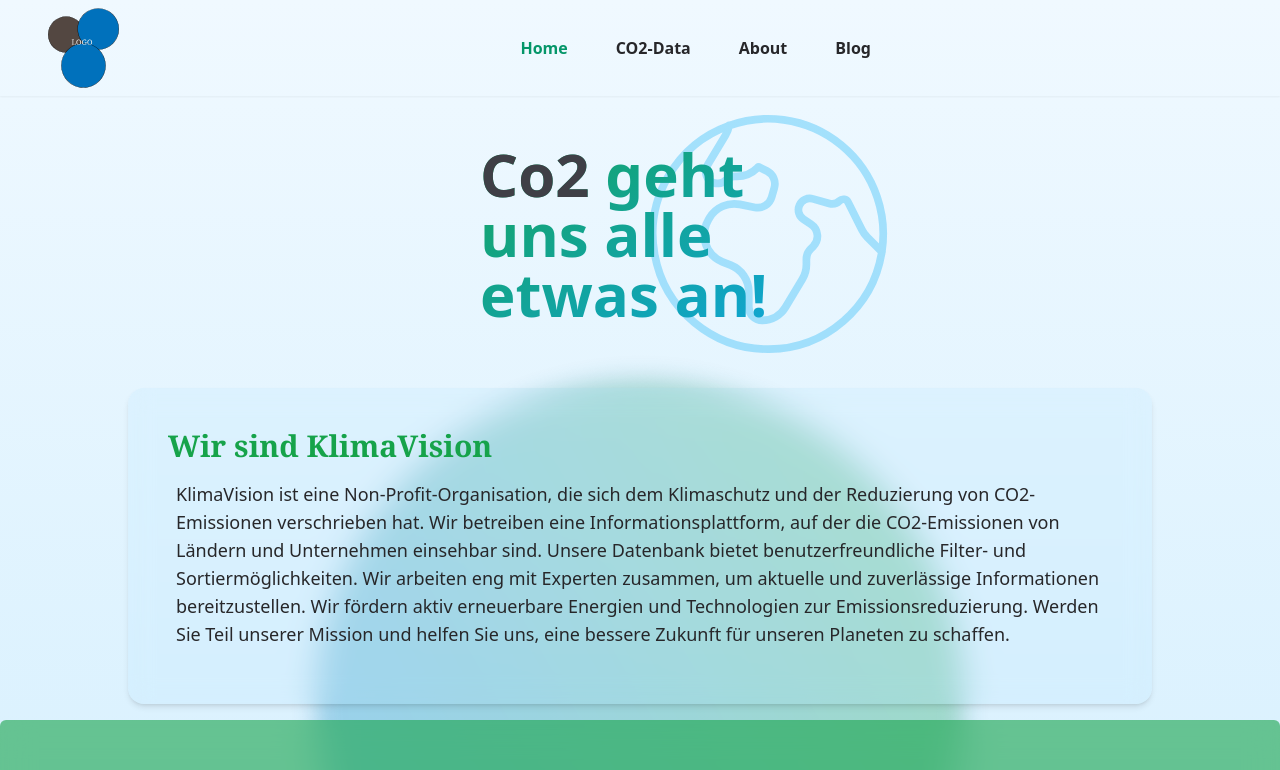
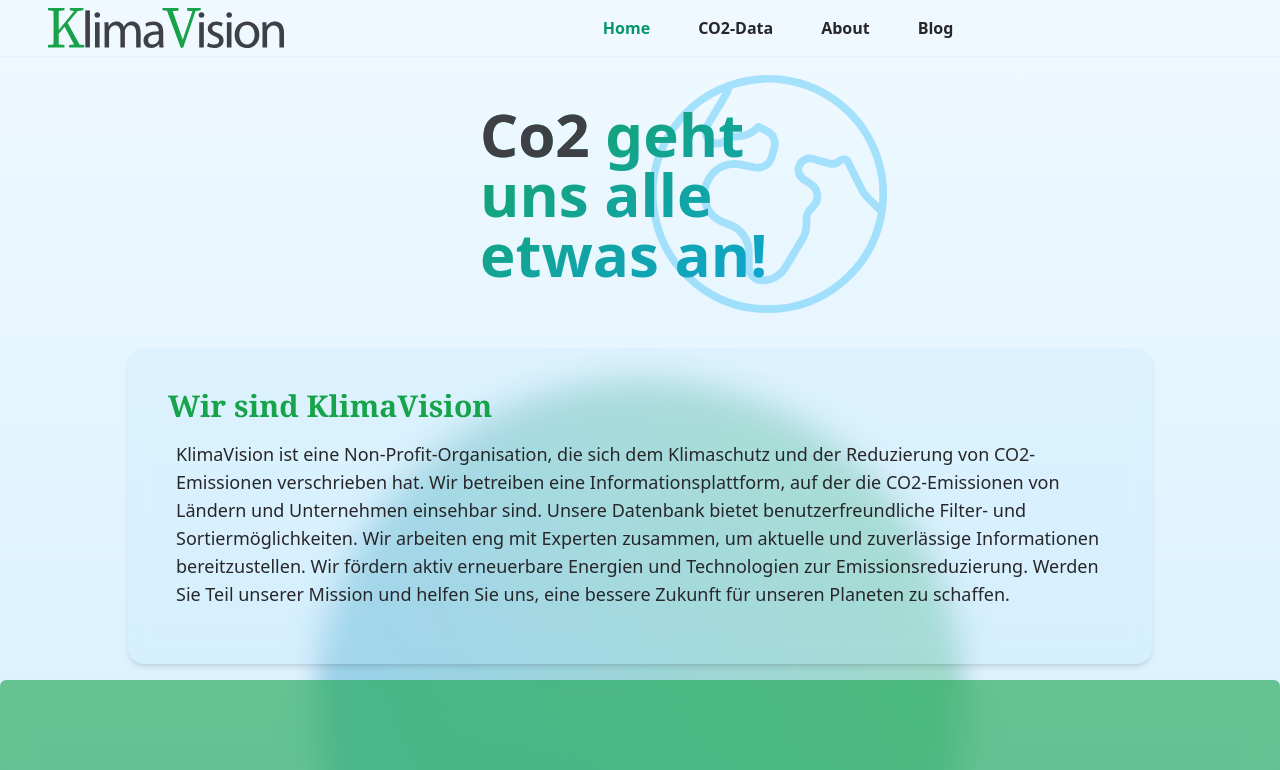
Before and after one commit to pinaio/FS_KlimaVision, a Vue app: page / in a window 1280 px wide. Shown: the top 770 px of the page. Built offline with nearby package versions, Linux system fonts and the light colour scheme.

Commit message:
logo replace + clickable

```diff
--- a/src/components/MainNav.vue
+++ b/src/components/MainNav.vue
@@ -1,22 +1,27 @@
 <script setup>
 import { ref } from "vue";
+import { useRouter } from "vue-router";
 
 const isMenuOpen = ref(false);
+const router = useRouter();
 
 function openCloseMenu() {
   isMenuOpen.value = !isMenuOpen.value;
 }
+
+const goHome = () => {
+  router.push("/");
+  console.log("klickt");
+};
 </script>
 
 <template>
   <nav class="relative mx-auto p-2 font-semibold md:shadow-sm">
     <div class="item-center flex justify-between">
-      <div class="">
-        <object
-          data="src\assets\Logo.svg"
-          class="ml-4 h-20 self-center lg:ml-10"
-        ></object>
+      <div @click="goHome" class="">
+        <img src="@\assets\Logo.svg" class="ml-4 h-10 self-center lg:ml-10" />
       </div>
+
       <!--Menu - items-->
       <div
         class="hidden items-center justify-center space-x-8 text-zinc-800 md:flex"
```
Also changed, not shown: src/assets/logo.svg.
